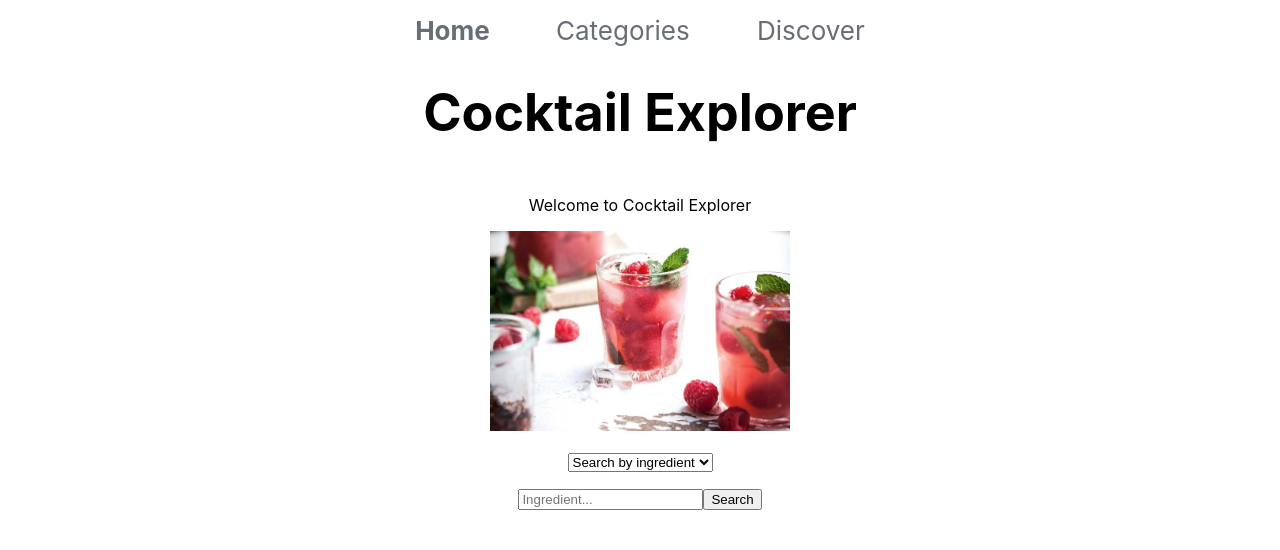
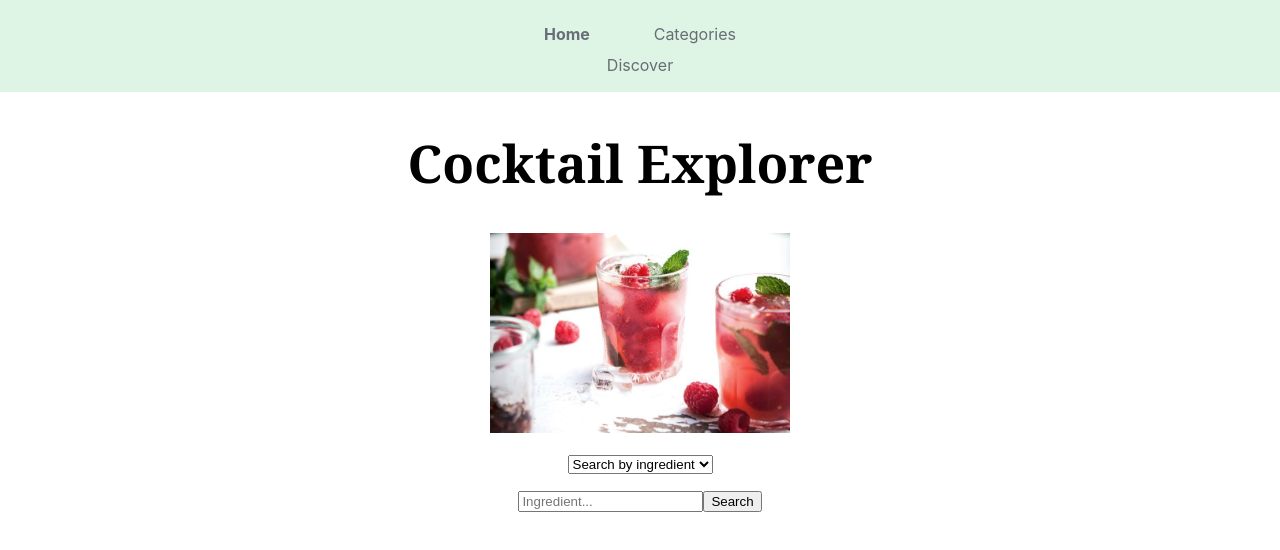
Before and after one commit to montagapallarols/cocktails-react-app, a React (Create React App) app: page / in a window 1280 px wide. Shown: the top 550 px of the page. Built offline with nearby package versions, Linux system fonts and the light colour scheme.

Commit message:
Add more styling

```diff
--- a/src/App.css
+++ b/src/App.css
@@ -33,8 +33,21 @@
   text-decoration: none;
   padding: 30px;
   color: #686d76;
+  position: relative;
+  font-size: 1rem;
 }
 
 .nav-bar {
-  padding-top: 15px;
+  padding: 15px 450px 15px;
+  background-color: #def4e4;
 }
+
+h1,
+h2 {
+  font-family: Georgia, "Times New Roman", Times, serif;
+}
+
+/* .cocktail-image {
+  float: left;
+  padding: 40px;
+} */
--- a/src/components/CocktailDetails.js
+++ b/src/components/CocktailDetails.js
@@ -35,7 +35,7 @@ export default function CocktailDetails() {
       {cocktailDetails.data.map(c => {
         return <div key={c.idDrink}>
           <h3>{c.strDrink}</h3>
-          <img src={c.strDrinkThumb} alt="cocktail" height="200px"/>
+          <img className="cocktail-image" src={c.strDrinkThumb} alt="cocktail" height="200px"/>
           <p><strong>Category: </strong> {c.strCategory}</p>
           <p><strong>Alcoholic? </strong> {c.strAlcoholic === "Alcoholic" ? "Yes!" : "No!"}</p>
           <p><strong>Glass type: </strong>{c.strGlass}</p>
--- a/src/pages/CategoriesPage.js
+++ b/src/pages/CategoriesPage.js
@@ -21,7 +21,7 @@ export default function About() {
 
   return (
     <div>
-      <h1>All Categories</h1>
+      <h2>All Categories</h2>
       {categories.map(c => {
         return <div key={Math.random()}>
           <Link to={`/categories/${c.strCategory}`}>
--- a/src/pages/HomePage.js
+++ b/src/pages/HomePage.js
@@ -1,6 +1,7 @@
 import React, { useState } from "react";
 import axios from "axios";
 import { Link } from "react-router-dom";
+import { Button } from "react-bootstrap";
 
 export default function Home() {
   const [searchText, setSearchText] = useState("");
@@ -52,7 +53,7 @@ export default function Home() {
 
   return (
     <div>
-      <p>Welcome to Cocktail Explorer</p>
+      {/* <p>Welcome to Cocktail Explorer</p> */}
       <img src="/images/cocktails.jpg" alt="cocktail" height="200px"/>
       {/* <p>
         Go to Categories in the header menu to find a list of all cocktail
@@ -71,7 +72,7 @@ export default function Home() {
         value={searchText}
         placeholder={searchBy}
       ></input>
-      <button onClick={onClickSearch}>Search</button>
+      <Button variant="outline-dark" onClick={onClickSearch}>Search</Button>
       <h2>{searchStatus.status}</h2>
 
       {searchStatus.data.map((cocktail) => {
```
